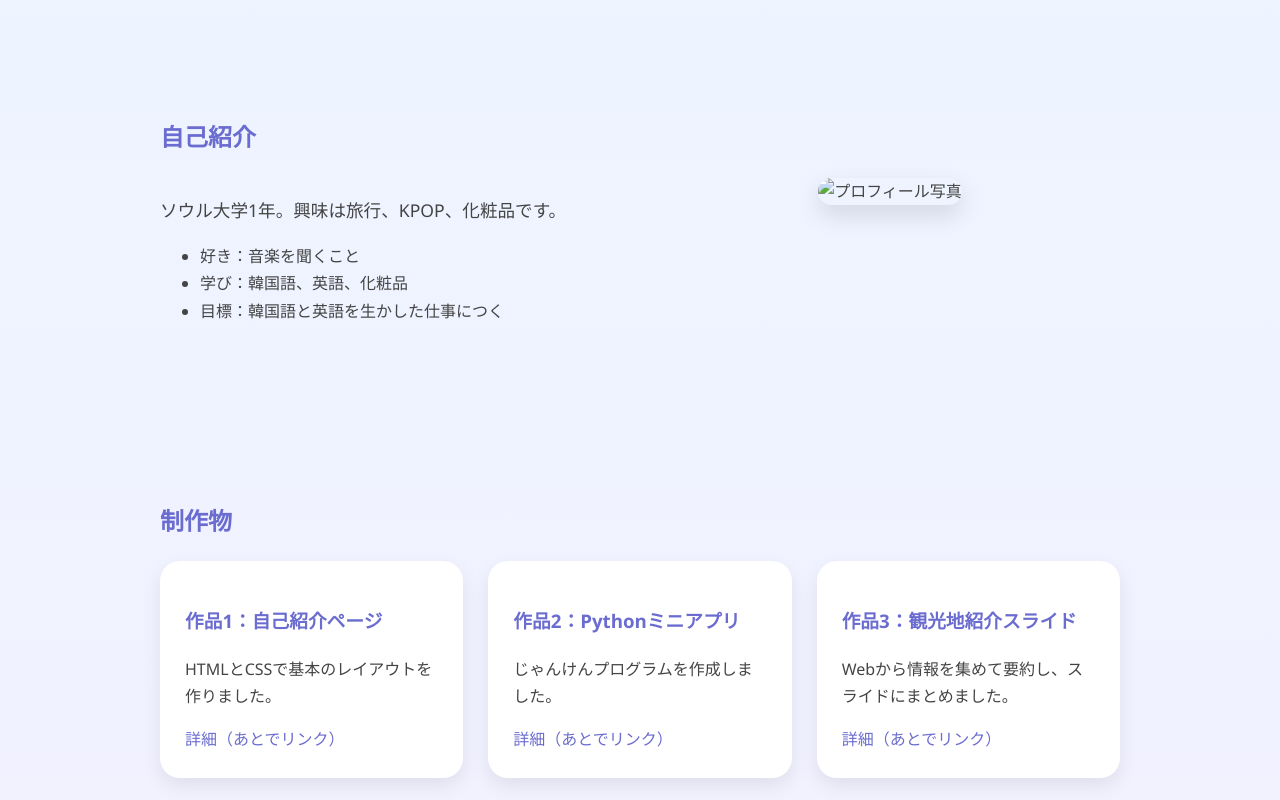
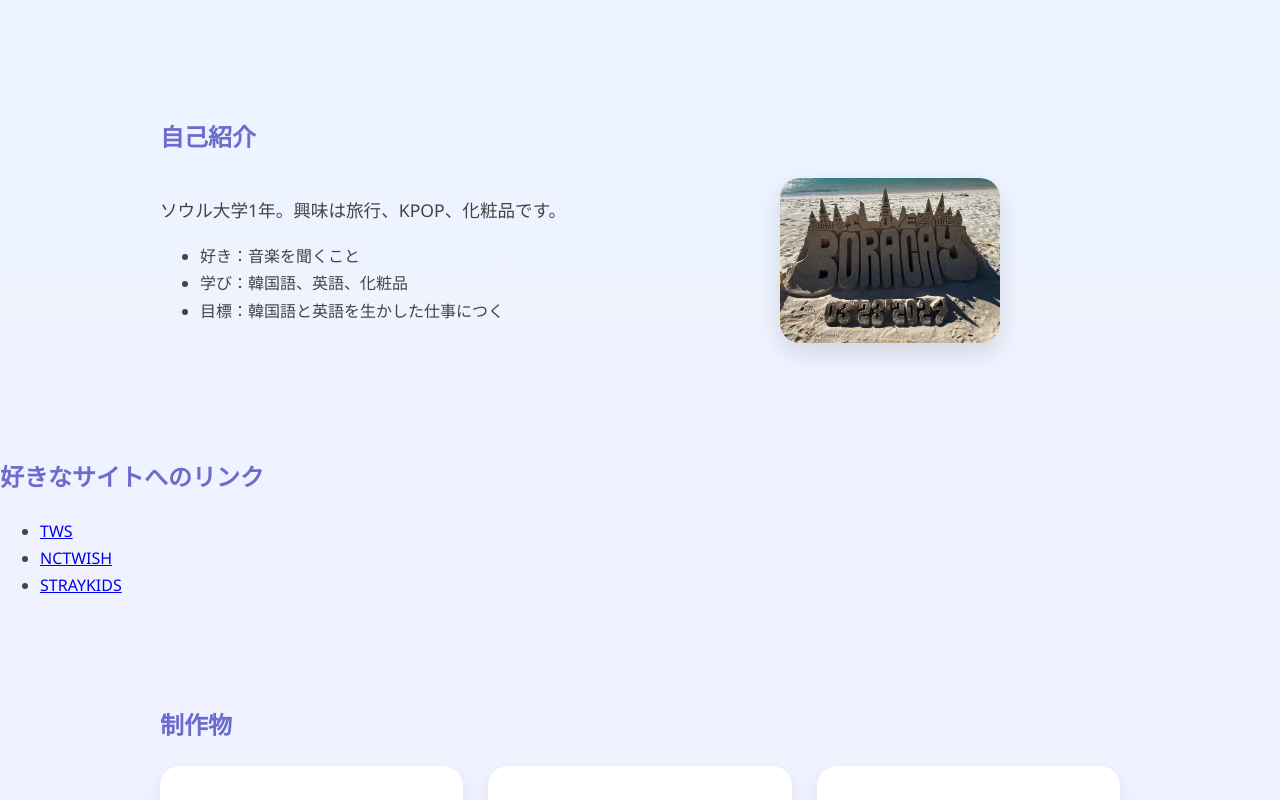
Before and after one commit to 25225143-cpu/web., a plain HTML site: page index.html in a window 1280 px wide. Shown: the part 579-1379 px from the top of the page. Drawn offline with Linux system fonts and the light colour scheme.

Commit message:
Add files via upload

```diff
--- a/index.html
+++ b/index.html
@@ -20,7 +20,6 @@
       <a href="#contact">連絡先</a>
     </nav>
   </header>
-
   <main>
     <section class="hero">
       <h2>こんにちは！</h2>
@@ -45,11 +44,19 @@
           </ul>
         </div>
         <div class="profile-box">
-         <img class="profile" src="images/test.jpg" alt="プロフィール写真">
+        <img class="profile" src="image1.jpg" alt="フィリピンで撮った写真"
           <p class="small muted"></p>
         </div>
       </div>
     </section>
+
+     <h2>好きなサイトへのリンク</h2>
+
+<ul>
+  <li><a href="https://tws-official.jp">TWS</a></li>
+  <li><a href="https://nctzenwish-japan.smtown-fc.jp">NCTWISH</a></li>
+  <li><a href="https://skz-stayjapan.com/s/n104/?ima=1914">STRAYKIDS</a></li>
+</ul>
 
     <section id="works" class="section">
       <h2>制作物</h2>
```
Also changed, not shown: image1.jpg (added), images/image1.jpg (added).
